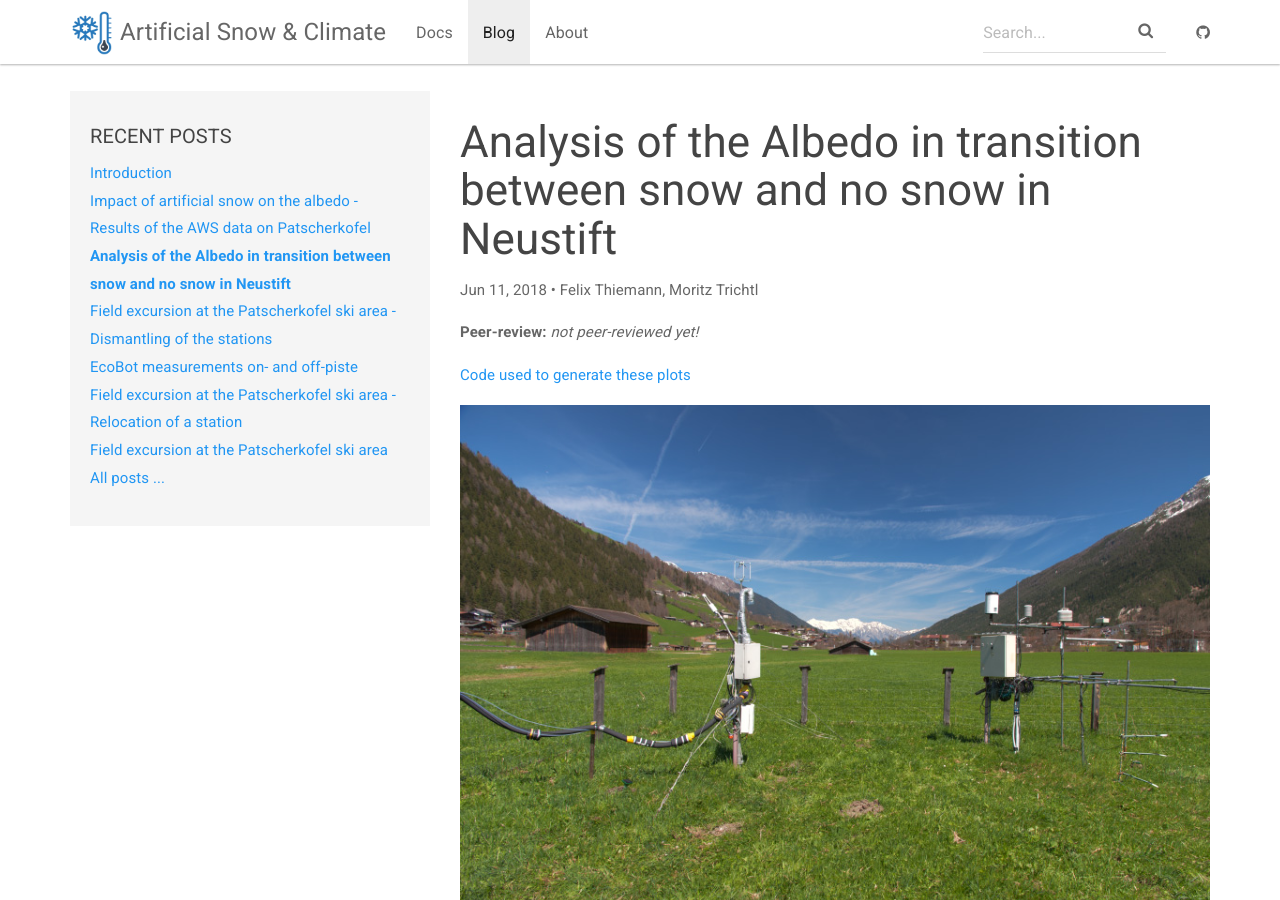
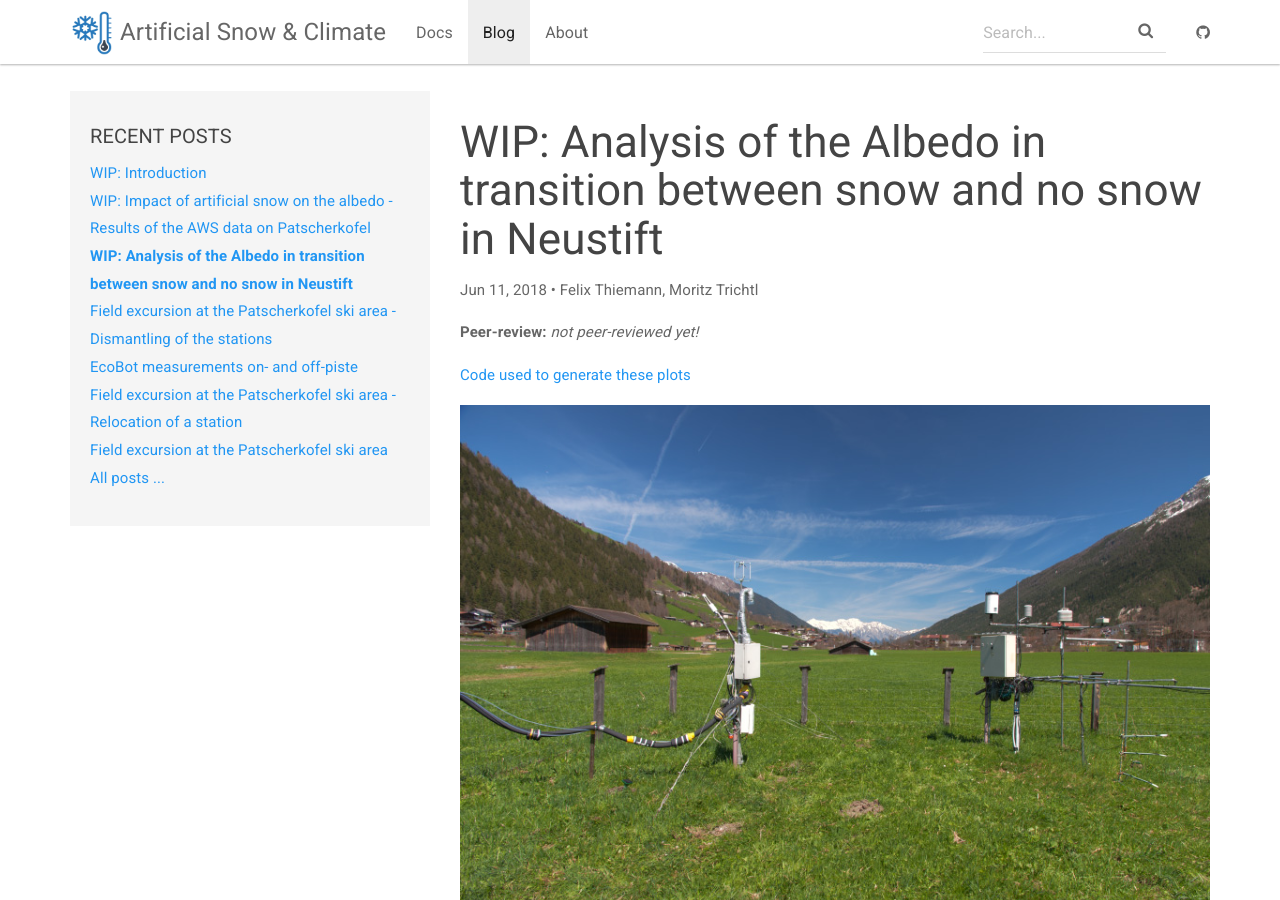
Before and after one commit to transparency-lecture/transparency-lecture.github.io, a Jekyll site: the page built from _posts/2018-06-11-Neustift.md, in a window 1280 px wide and 900 px high. Built offline with Jekyll 4.4.1, drawn with Linux system fonts in a browser that asks for light colours; nearby versions of some CDN libraries.

Commit message:
Add WIP in title (#32)

```diff
--- a/_posts/2018-06-11-Neustift.md
+++ b/_posts/2018-06-11-Neustift.md
@@ -1,6 +1,6 @@
 ---
 layout: post
-title:  "Analysis of the Albedo in transition between snow and no snow in Neustift"
+title:  "WIP: Analysis of the Albedo in transition between snow and no snow in Neustift"
 date:   2018-06-11 11:00:00
 author: Felix Thiemann, Moritz Trichtl
 ---
--- a/_posts/2018-06-15-Results-AWS-data-Patscherkofel.md
+++ b/_posts/2018-06-15-Results-AWS-data-Patscherkofel.md
@@ -1,6 +1,6 @@
 ---
 layout: post
-title:  "Impact of artificial snow on the albedo - Results of the AWS data on Patscherkofel"
+title:  "WIP: Impact of artificial snow on the albedo - Results of the AWS data on Patscherkofel"
 date:   2018-06-15 12:00:00
 author: Zora Schirmeister, Lilian Schuster
 ---
--- a/_posts/2018-06-16-introduction.md
+++ b/_posts/2018-06-16-introduction.md
@@ -1,6 +1,6 @@
 ---
 layout: post
-title:  "Introduction"
+title:  "WIP: Introduction"
 date:   2018-06-16 19:00:00
 author: Lina Horn, Anna Güttersberger
 ---
```
